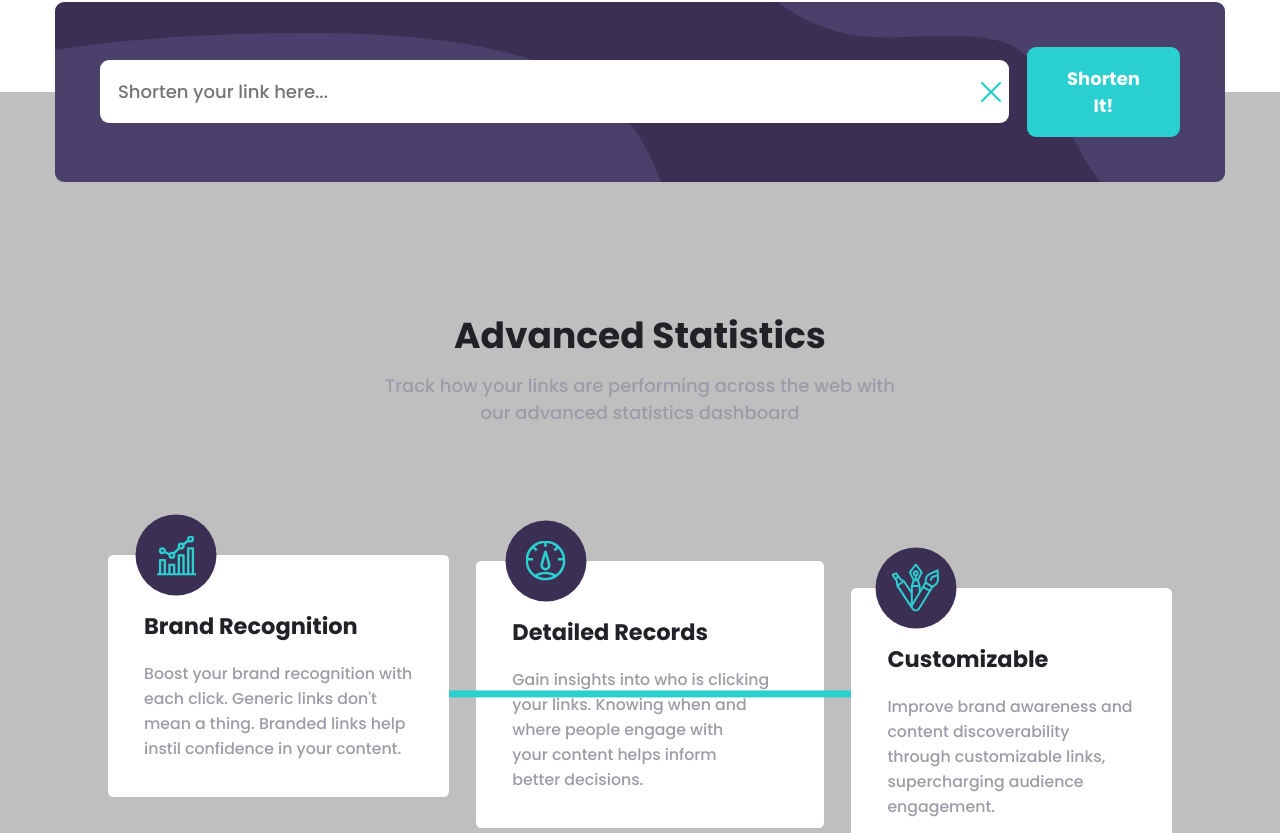
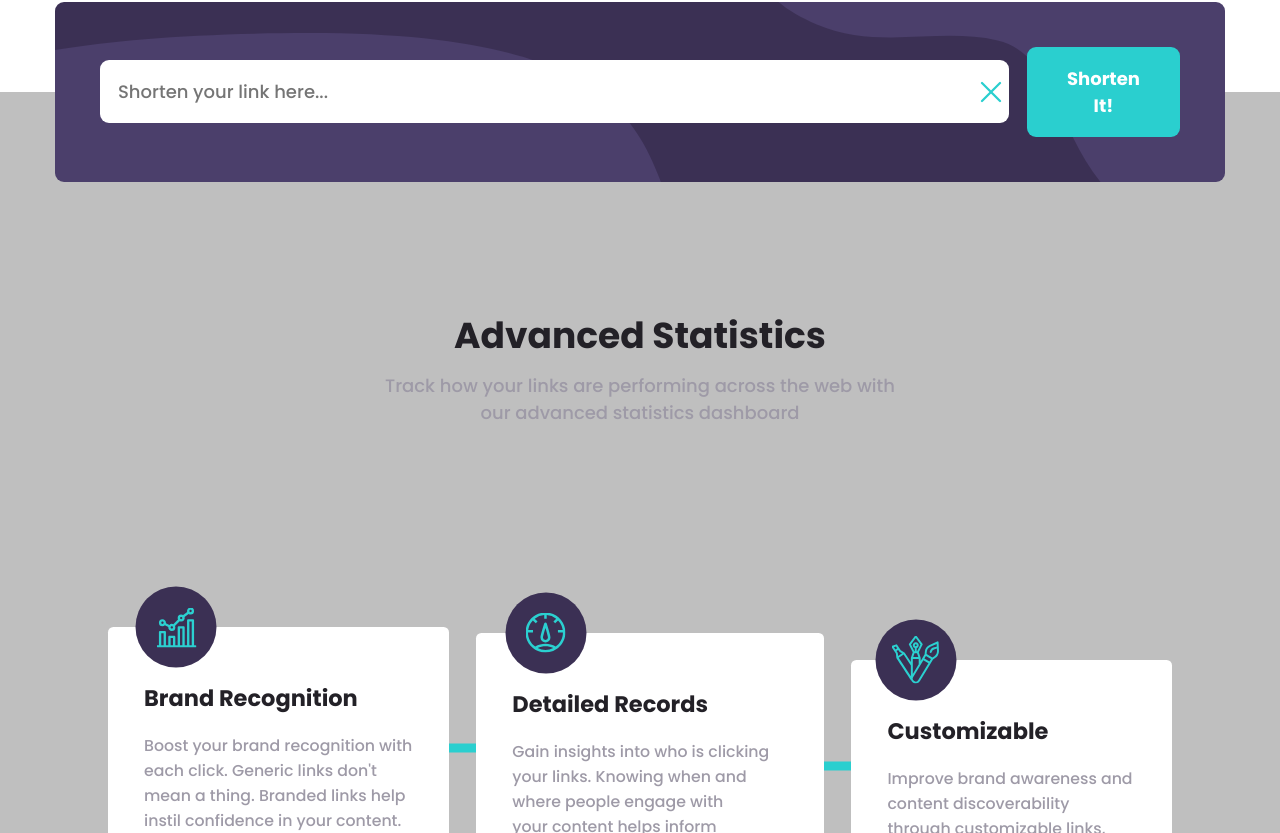
Before and after one commit to shemjay/url-shortening-app, a React (Vite) app: page / in a window 1280 px wide. Shown: the part 667-1500 px from the top of the page. Built offline with nearby package versions, Linux system fonts and the light colour scheme.

Commit message:
Fix generated links pushing content upwards and overlap on line in cards

```diff
--- a/src/Components/Shortener.css
+++ b/src/Components/Shortener.css
@@ -10,6 +10,10 @@
   border-radius: 0.5em;
   padding: 2.5em;
   width: 65em;
+  position: absolute;
+  top: 0;
+  left: 50%;
+  transform: translate(-50%, -50%);
 }
 
 .shortener__content {
--- a/src/Components/Shortener.jsx
+++ b/src/Components/Shortener.jsx
@@ -10,7 +10,6 @@ const Shortener = () => {
   const [copyText, setCopyText] = useState({});
   const [loading, setLoading] = useState(null);
 
-  //Handles Buttons copy text and functionality
   const handleCopy = (id, urlText) => {
     navigator.clipboard.writeText(urlText);
     console.log("Copied to clipboard:", urlText);
@@ -126,8 +125,8 @@ const Shortener = () => {
             </label>
 
             <Button
-              text={loading ? <Spinner variant="button"/> : 'Shorten It!'} Breaks when theres an error
-              //text="Shorten It!"
+              text={loading && error === "" ? <Spinner variant="button"/> : 'Shorten It!'} //Breaks when theres an API error
+              //Use this for now text="Shorten It!"
               variant="secondary"
               onClick={handleSubmit}
               disabled={loading}
@@ -143,7 +142,6 @@ const Shortener = () => {
             .filter((url) => url && url.original && url.shortened)
             .map((url, index) => (
               <li key={index} className="container-link-content">
-                {/* Render original URL */}
                 <div className="container__link-original">
                   <p>{index + 1}. </p>
                   <a
@@ -192,30 +190,3 @@ const Shortener = () => {
 };
 
 export default Shortener;
-
-// Set Up State Variables DONE
-// Create a state variable to hold the user's input (original URL). DONE
-// Create a state variable to store the shortened link. DONE
-// Optionally, add a state variable for loading and error messages. DONE
-// Handle Input Change DONE
-// Define a function to update the input state as the user types in the URL input field. DONE
-
-// Handle Form Submission
-// Create a function that gets triggered when the user submits the form. DONE
-// Validate the input URL (e.g., check if it’s not empty or malformed). DONE
-// Make an API call to a link-shortening service (e.g., Bitly, TinyURL) with the original URL. DONE
-
-// Process the API Response DONE
-// If the API call is successful, update the shortened link state with the API response. DONE
-// Handle errors by updating the error state and displaying a message to the user. DONE
-
-// Render the Component
-// Include:
-// An input field for the user to enter the URL. DONE
-// A button for submission. DONE
-// A display section to show the shortened link (if available). DONE
-// Optionally, show loading or error messages. DONE
-
-// Add Copy-to-Clipboard Functionality (Optional)
-// Include a button or icon next to the shortened link.
-// Implement a function that copies the shortened link to the clipboard when clicked.
--- a/src/Components/Statistics.css
+++ b/src/Components/Statistics.css
@@ -11,11 +11,9 @@
 }
 
 .shortener {
-    position: absolute;
-    top: 0;
-    left: 50%;
-    transform: translate(-50%, -50%);
-    z-index: 3;
+    width: 100%;
+    margin-top: 2rem;
+    padding: 0em 4em;
 }
 
 .statistics__title {
@@ -25,7 +23,8 @@
     justify-content: center;
     flex-direction: column;
     min-width: 100%;
-    padding: 8em 0 2em 0;
+    padding: 6em 0em;
+    text-align: center;
 }
 
 .statistics__title h2 {
@@ -96,14 +95,22 @@
     border-radius: 50%;
 }
 
-.statistics__container-cards .card-2::before {
-    content: "";
+.statistics__card::before {
+    content: '';
     position: absolute;
     top: 50%;
-    left: -1.50em;
-    width: calc(100% + 100px);
-    height: 0.4rem;
+    left: 100%;
+    width: calc(1.5em + 4px);
+    height: 0.5rem;
     background-color: var(--cyan);
     transform: translateY(-50%);
-    z-index: -2;
+    z-index: 2;
 }
+
+.card-2::before {
+    width: calc(1.5em + 4px);
+}
+
+.card-3::before {
+    display: none;
+}
```
